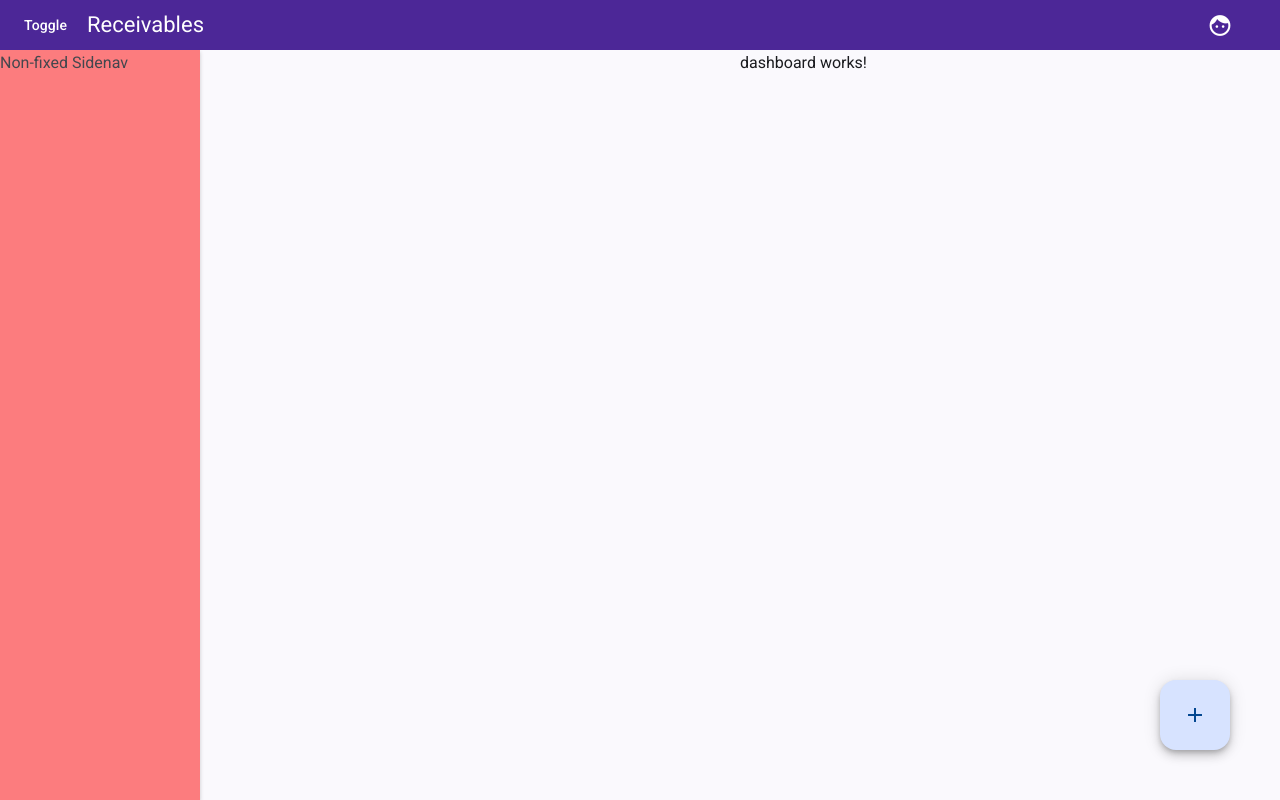
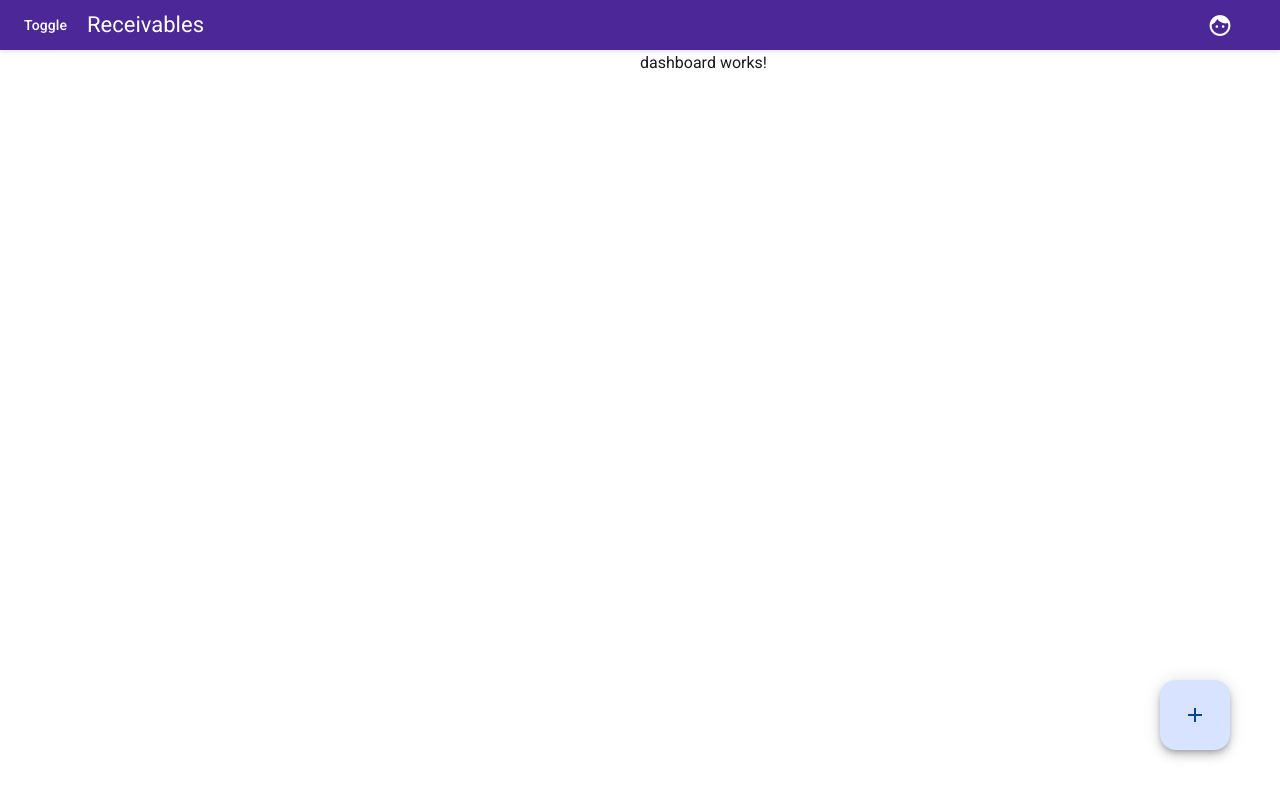
Before and after one commit to fsmaiorano/receivables-flow, an Angular app in the folder ui/receivables-flow-ui/: page /dashboard in a window 1280 px wide. Built offline with nearby package versions, Linux system fonts and the light colour scheme; sample sign-in values are in the browser's storage.

Commit message:
feat(sidenav): update sidenav component for improved layout and functionality

```diff
--- a/ui/receivables-flow-ui/src/app/components/sidenav/sidenav.component.html
+++ b/ui/receivables-flow-ui/src/app/components/sidenav/sidenav.component.html
@@ -1,5 +1,11 @@
-<mat-sidenav-container class="sidenav-container">
-  <mat-sidenav #sidenav mode="side" opened class="sidenav">
+<mat-sidenav-container class="sidenav-container" hasBackdrop="false">
+  <mat-sidenav
+    #sidenav
+    mode="over"
+    [disableClose]="true"
+    class="sidenav"
+    fixedInViewport="true"
+  >
     {{ options.value.fixed ? 'Fixed' : 'Non-fixed' }} Sidenav
   </mat-sidenav>
 
--- a/ui/receivables-flow-ui/src/app/components/sidenav/sidenav.component.scss
+++ b/ui/receivables-flow-ui/src/app/components/sidenav/sidenav.component.scss
@@ -1,6 +1,8 @@
 .sidenav-container {
   display: flex;
   height: calc(100vh - 50px);
+  background-color: transparent;
+  position: relative;
 }
 
 .sidenav {
@@ -12,6 +14,8 @@
   border-radius: 0;
   box-shadow: 0 2px 4px rgba(0, 0, 0, 0.2);
   height: 100%;
+  z-index: 1000;
+  position: absolute;
 }
 
 .sidenav-content {
@@ -19,6 +23,12 @@
   flex-direction: column;
   height: 100%;
   width: 100%;
+  background-color: inherit;
+  position: absolute;
+  left: 0;
+  right: 0;
+  top: 0;
+  bottom: 0;
 }
 
 .content-header {
```
